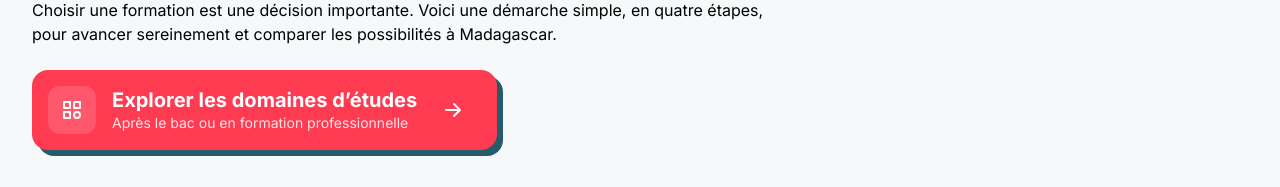
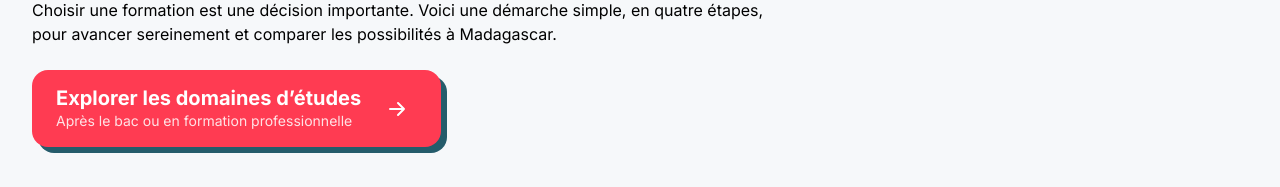
Before and after one commit to Collab-edu/Edumada, a Next.js app: page /orientation in a window 1280 px wide. Shown: the part 746-933 px from the top of the page. Built offline with nearby package versions, Linux system fonts and the light colour scheme; no server answers.

Commit message:
Orientation : bouton des domaines sans icône
Co-Authored-By: Claude Opus 5.5 <noreply@anthropic.com>

```diff
--- a/src/features/orientation/components/OrientationPage.tsx
+++ b/src/features/orientation/components/OrientationPage.tsx
@@ -94,10 +94,7 @@ export default function OrientationPage() {
                         {/* Accès direct aux domaines d'études, bien mis en avant */}
                         <Link
                             href='/domaines/'
-                            className='group mt-2 inline-flex items-center gap-4 self-start rounded-2xl bg-primary py-4 pr-6 pl-4 text-white shadow-[6px_6px_0_0_rgba(15,76,92,0.9)] transition-all duration-300 hover:-translate-y-0.5 hover:shadow-[8px_8px_0_0_rgba(15,76,92,0.9)] sm:pr-8'>
-                            <span className='flex h-12 w-12 shrink-0 items-center justify-center rounded-xl bg-white/15'>
-                                <Icon icon='tabler:category' className='text-2xl' />
-                            </span>
+                            className='group mt-2 inline-flex items-center gap-4 self-start rounded-2xl bg-primary px-6 py-4 text-white shadow-[6px_6px_0_0_rgba(15,76,92,0.9)] transition-all duration-300 hover:-translate-y-0.5 hover:shadow-[8px_8px_0_0_rgba(15,76,92,0.9)] sm:pr-8'>
                             <span className='flex flex-col'>
                                 <span className='text-lg font-bold leading-tight sm:text-xl'>Explorer les domaines d’études</span>
                                 <span className='text-sm text-white/85'>Après le bac ou en formation professionnelle</span>
```
